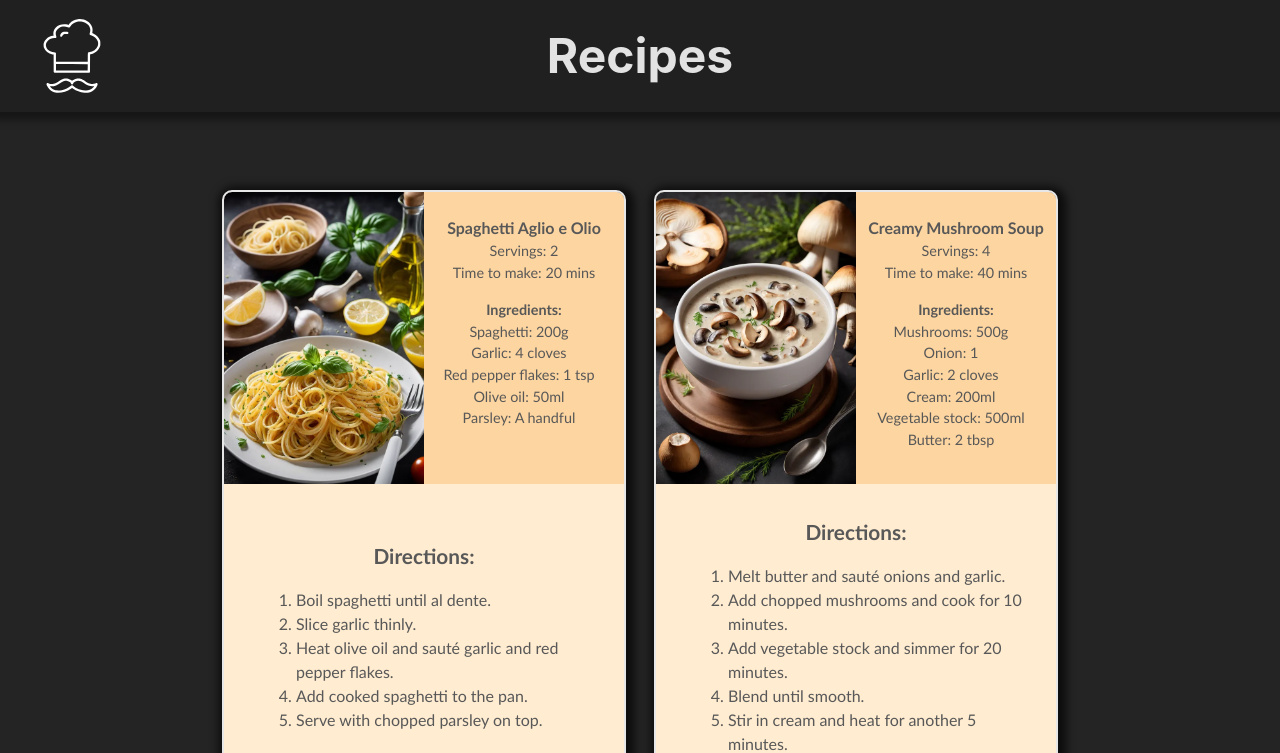
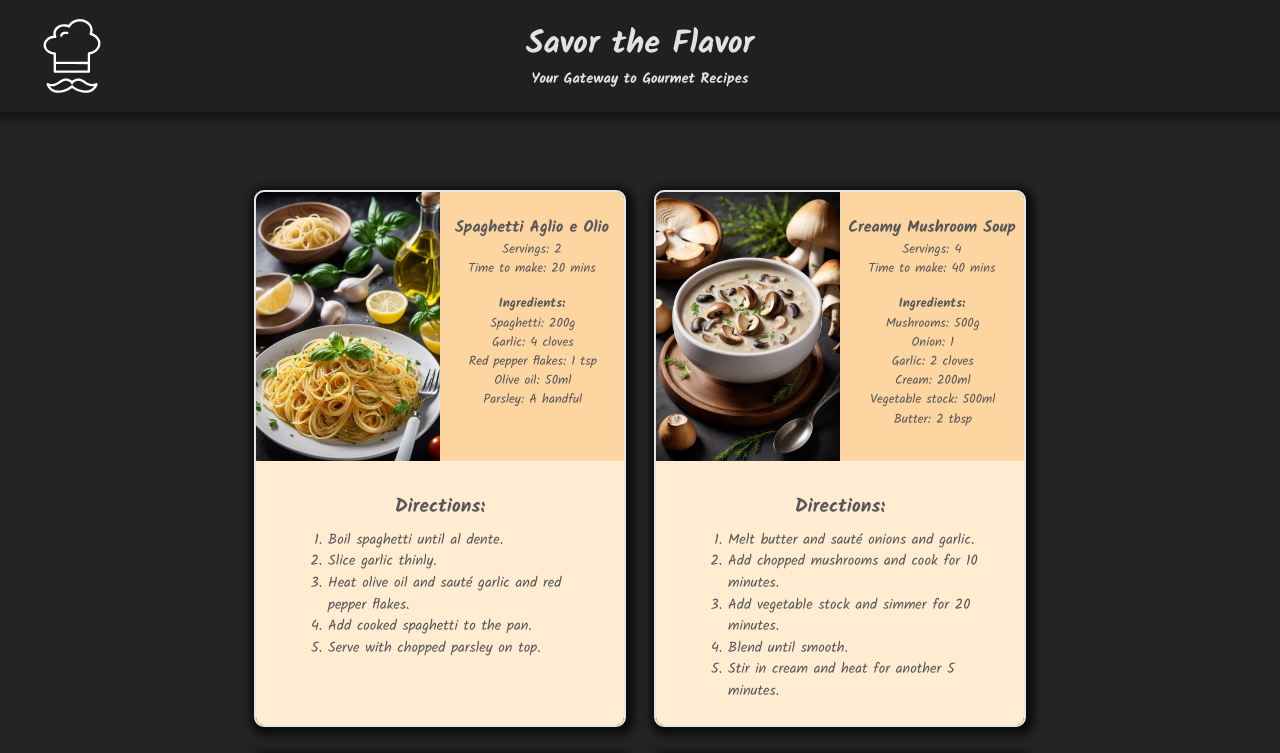
Before and after one commit to prebensoerensen/recipe_page, a React (Vite) app: page / in a window 1280 px wide. Shown: the top 753 px of the page. Built offline with nearby package versions, Linux system fonts and the light colour scheme.

Commit message:
added favicon and meta tags

```diff
--- a/index.html
+++ b/index.html
@@ -2,9 +2,18 @@
 <html lang="en">
   <head>
     <meta charset="UTF-8" />
-    <link rel="icon" type="image/svg+xml" href="#" />
+    <link rel="icon" type="image/svg+xml" href="./src/assets/favicon.ico" />
     <meta name="viewport" content="width=device-width, initial-scale=1.0" />
+    <meta name="description" content="Recipe webpage" />
+    <meta name="keywords" content="recipe, recipes, cooking, food" />
+    <meta name="author" content="PrebenS" />
     <title>Recipes</title>
+    <link rel="preconnect" href="https://fonts.googleapis.com" />
+    <link rel="preconnect" href="https://fonts.gstatic.com" crossorigin />
+    <link
+      href="https://fonts.googleapis.com/css2?family=Kalam:wght@400;700&display=swap"
+      rel="stylesheet"
+    />
   </head>
   <body>
     <div id="root"></div>
--- a/src/Layouts/LayoutBase/LayoutBase.css
+++ b/src/Layouts/LayoutBase/LayoutBase.css
@@ -5,13 +5,18 @@ header {
   grid-template-columns: repeat(3, 1fr);
   padding: 1rem 2rem;
   background: #202020;
-  font-size: 1.5rem;
+  font-family: "Kalam", cursive;
+  font-size: 1rem;
   text-align: center;
   box-shadow: 0 0 0.5rem 0.5rem hsla(0, 0%, 0%, 0.4);
   top: 0;
   z-index: 5;
 }
 
+header h2 {
+  font-size: 0.9rem;
+}
+
 footer {
   text-align: center;
   margin-bottom: 5rem;
--- a/src/Layouts/LayoutBase/LayoutBase.tsx
+++ b/src/Layouts/LayoutBase/LayoutBase.tsx
@@ -13,7 +13,10 @@ export function LayoutBase(props: LayoutBaseProps) {
     <>
       <header className="header">
         <Logo size="5rem" />
-        <h1>Recipes</h1>
+        <div>
+          <h1>Savor the Flavor</h1>
+          <h2>Your Gateway to Gourmet Recipes</h2>
+        </div>
       </header>
 
       <main>{children}</main>
--- a/src/components/RecipeCard/RecipeCard.css
+++ b/src/components/RecipeCard/RecipeCard.css
@@ -6,14 +6,13 @@
 .recipe-card {
   display: grid;
   grid-template-columns: 1fr 1fr;
-  width: 25rem;
+  width: 23rem;
   background: hsl(35, 100%, 91%);
   border-radius: 0.5rem;
   overflow: hidden;
   box-shadow: 0.15rem 0.15rem 0.5rem 0.5rem hsla(0, 0%, 0%, 0.65);
   color: #585858;
-  font-family: "Trebuchet MS", "Lucida Sans Unicode", "Lucida Grande",
-    "Lucida Sans", Arial, sans-serif;
+  font-family: "Kalam", cursive;
   outline: 0.15rem solid #e7e7e7;
 }
 
@@ -29,9 +28,8 @@
   grid-row: 1;
   grid-column: 2;
   background: hsl(34, 96%, 81%);
-  font-size: 0.9rem;
+  font-size: 0.8rem;
   text-align: center;
-  height: 18.27rem;
 }
 
 .card-description h3 {
@@ -40,7 +38,7 @@
 }
 
 .card-ingredients {
-  font-size: 0.9rem;
+  font-size: 0.8rem;
   text-align: center;
   margin-top: 1rem;
 }
@@ -54,10 +52,12 @@
   grid-row: 2;
   grid-column: span 2;
   padding: 2rem;
+  height: 16.5rem;
+  font-size: 0.9rem;
 }
 
 .card-directions h4 {
-  font-size: 1.3rem;
+  font-size: 1.2rem;
   text-align: center;
-  margin-bottom: 1rem;
+  margin-bottom: 0.5rem;
 }
```
Also changed, not shown: 1 other file (tests, documents, lock files or other folders).
